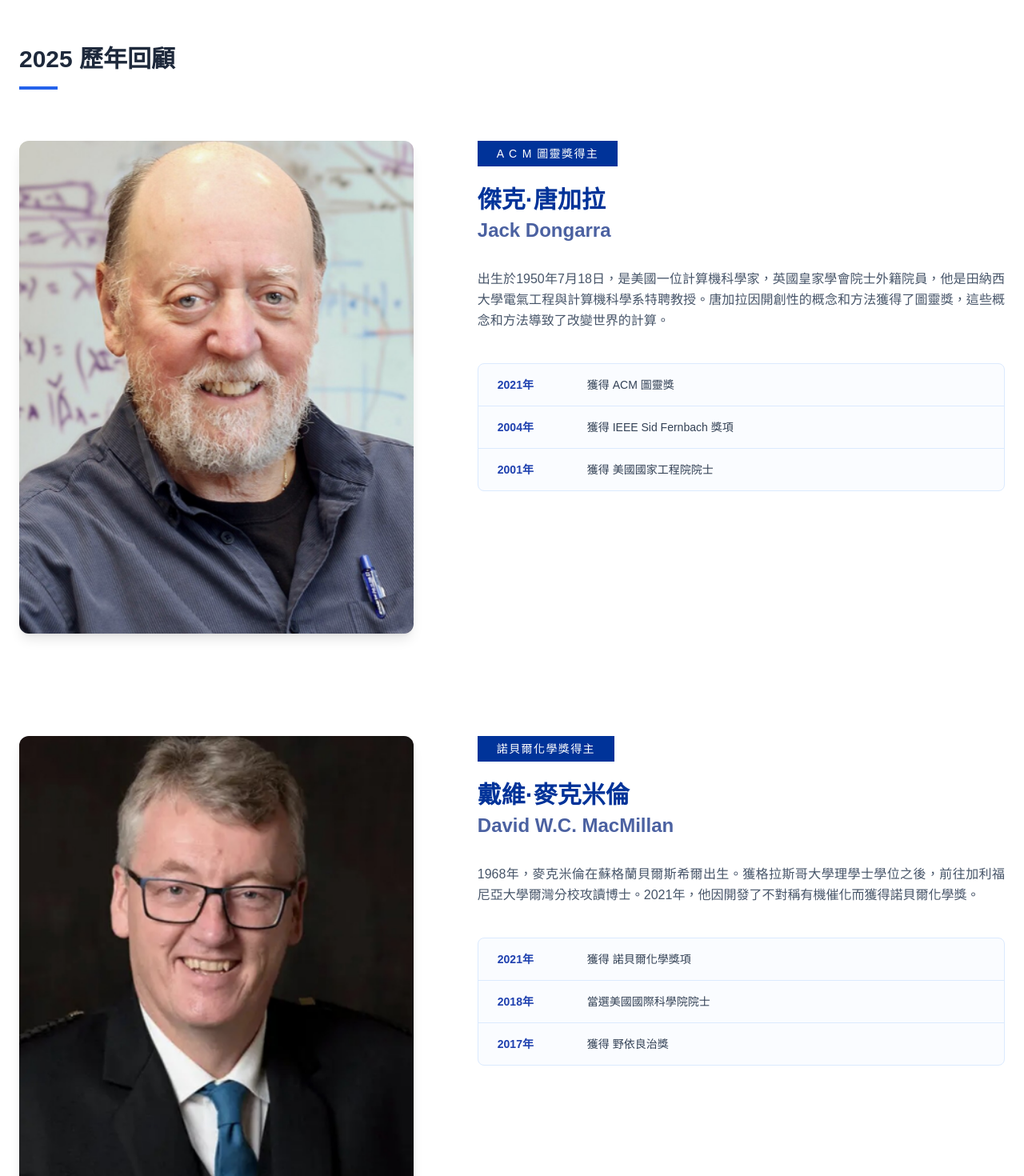
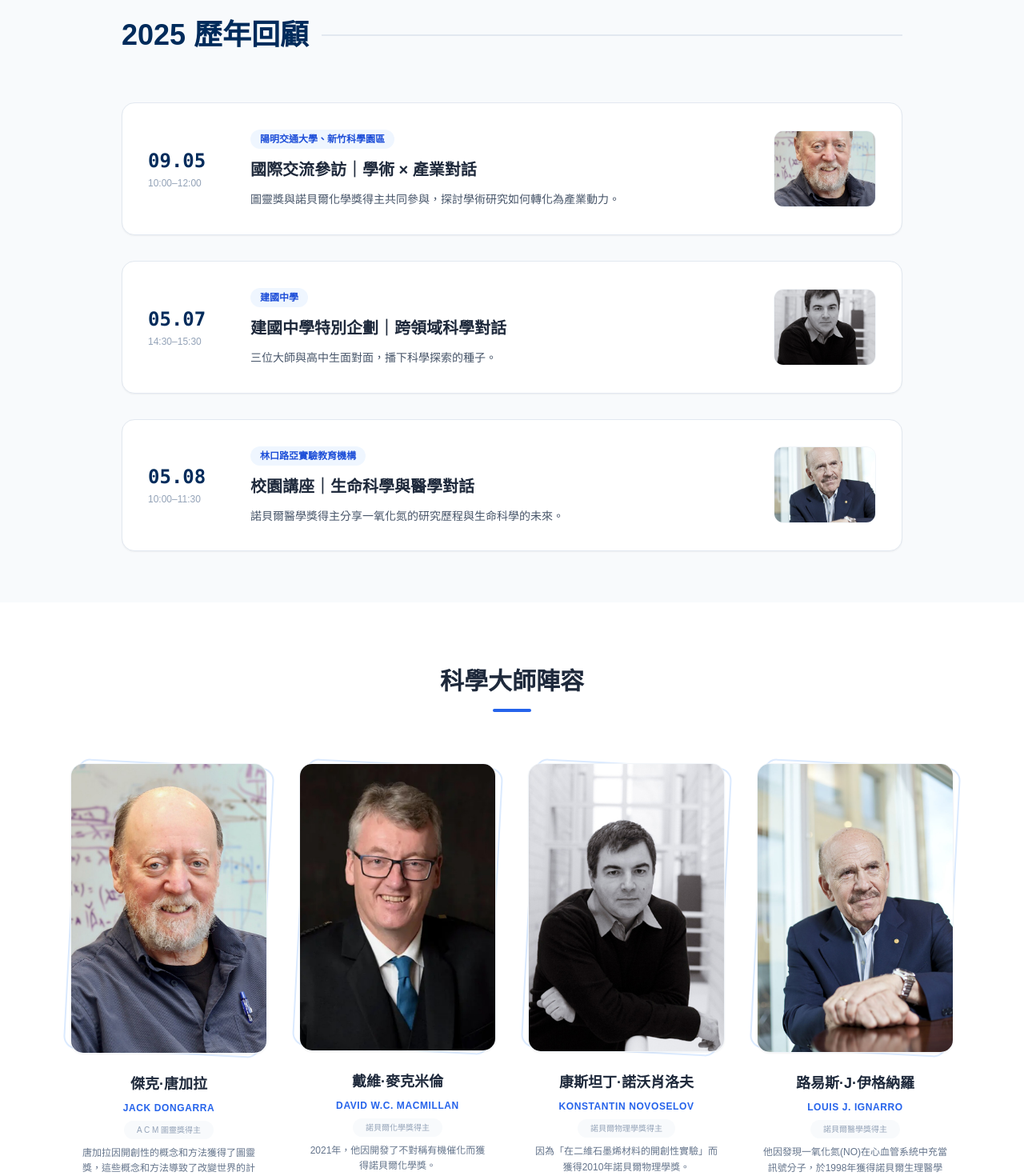
Before and after one commit to sky940714/nsic-website, a React (Vite) app: page /review-2025 in a window 1280 px wide. Shown: the part 120-1590 px from the top of the page at 80% size. Built offline with nearby package versions, Linux system fonts and the light colour scheme.

Commit message:
更新回顧

```diff
--- /dev/null
+++ b/src/components/DialogueArchive.tsx
@@ -0,0 +1,107 @@
+import { useState } from 'react';
+import jackImg from '../assets/jack-dongarra.jpg';
+import konImg from '../assets/konstantin-novoselov.jpg';
+import louisImg from '../assets/louis-ignarro.jpg';
+
+
+const archiveData = [
+  {
+    id: 1,
+    date: "09.05",
+    time: "10:00–12:00",
+    title: "國際交流參訪｜學術 × 產業對話",
+    location: "陽明交通大學、新竹科學園區",
+    speakers: ["傑克·唐加拉", "戴維·麥克米倫"],
+    displayImage: jackImg,
+    description: "圖靈獎與諾貝爾化學獎得主共同參與，探討學術研究如何轉化為產業動力。",
+    details: "本次參訪深入探討了高效能運算與有機催化在半導體製程中的應用，大師們與園區工程師針對未來技術轉型進行了深度對話。"
+  },
+  {
+    id: 2,
+    date: "05.07",
+    time: "14:30–15:30",
+    title: "建國中學特別企劃｜跨領域科學對話",
+    location: "建國中學",
+    speakers: ["傑克·唐加拉", "康斯坦丁·諾沃肖洛夫", "路易斯·J·伊格納羅"],
+    displayImage: konImg,
+    description: "三位大師與高中生面對面，播下科學探索的種子。",
+    details: "三位大師分享了各自在物理、化學與醫學領域的挫折與突破，鼓勵青年學子不應侷限於課本知識，而要具備跨領域的思辨能力。"
+  },
+  {
+    id: 3,
+    date: "05.08",
+    time: "10:00–11:30",
+    title: "校園講座｜生命科學與醫學對話",
+    location: "林口路亞實驗教育機構",
+    speakers: ["路易斯·J·伊格納羅"],
+    displayImage: louisImg,
+    description: "諾貝爾醫學獎得主分享一氧化氮的研究歷程與生命科學的未來。",
+    details: "Ignarro 教授詳細講解了一氧化氮作為訊號分子的發現過程，並與師生討論了基礎科學研究在日常預防醫學中的關鍵角色。"
+  }
+];
+
+export default function DialogueArchive() {
+  const [expandedId, setExpandedId] = useState<number | null>(null);
+
+  return (
+    <div className="bg-slate-50 py-16"> {/* 底色改為淺灰 */}
+      <div className="max-w-5xl mx-auto px-6">
+
+        <div className="flex items-center gap-4 mb-16">
+          <h2 className="text-4xl font-bold text-[#002B5B]">2025 歷年回顧</h2> {/* 主標保留藍色 */}
+          <div className="h-[2px] flex-grow bg-slate-200"></div>
+        </div>
+
+        <div className="space-y-8">
+          {archiveData.map((item) => (
+            <div
+              key={item.id}
+              onClick={() => setExpandedId(expandedId === item.id ? null : item.id)}
+              className="bg-white rounded-2xl border border-slate-200 shadow-sm hover:shadow-md transition-all cursor-pointer overflow-hidden group"
+            >
+              <div className="flex flex-col md:flex-row p-6 md:p-8 gap-8 items-center">
+
+                {/* 左側日期：改為深灰文字 */}
+                <div className="w-full md:w-24 shrink-0 text-center md:text-left">
+                  <div className="text-[#002B5B] font-mono font-bold text-2xl">{item.date}</div>
+                  <div className="text-slate-400 text-xs mt-1">{item.time}</div>
+                </div>
+
+                {/* 文字內容：改為深灰/黑色 */}
+                <div className="flex-grow space-y-3">
+                  <div className="inline-block px-3 py-1 bg-blue-50 text-blue-700 text-xs rounded-full font-semibold">
+                    {item.location}
+                  </div>
+                  <h3 className="text-xl font-bold text-slate-800 group-hover:text-blue-700 transition-colors">
+                    {item.title}
+                  </h3>
+                  <p className="text-slate-600 text-sm leading-relaxed">
+                    {item.description}
+                  </p>
+                </div>
+
+                {/* 右側照片：縮小尺寸並保持精緻 */}
+                <div className="w-32 h-24 shrink-0 rounded-xl overflow-hidden border border-slate-100 shadow-inner">
+                  <img src={item.displayImage} alt="" className="w-full h-full object-cover grayscale-[20%] group-hover:grayscale-0 transition-all" />
+                </div>
+              </div>
+
+              {/* 點擊後展開的詳細內容 */}
+              {expandedId === item.id && (
+                <div className="px-8 pb-8 pt-2 border-t border-slate-50 bg-slate-50/50 animate-in fade-in slide-in-from-top-2">
+                  <h4 className="font-bold text-slate-700 mb-2">對話深度摘要：</h4>
+                  <p className="text-slate-600 text-sm leading-relaxed">{item.details}</p>
+                  <div className="mt-4 flex gap-2">
+                    {item.speakers.map(s => (
+                      <span key={s} className="text-[10px] bg-white px-2 py-1 rounded border border-slate-200 text-slate-500">#{s}</span>
+                    ))}
+                  </div>
+                </div>
+              )}
+            </div>
+          ))}
+        </div>
+      </div>
+    </div>
+  );
+}
--- a/src/components/LaureatesSection.tsx
+++ b/src/components/LaureatesSection.tsx
@@ -1,12 +1,10 @@
-// 定義資料型別，讓 TypeScript 保護我們
 interface Laureate {
   id: number;
   nameCH: string;
   nameEN: string;
   title: string;
+  image: string;
   bio: string;
-  awards: { year: string; detail: string }[];
-  image: string;
 }
 
 interface Props {
@@ -14,41 +12,41 @@ interface Props {
   laureates: Laureate[];
 }
 
-export default function LaureatesSection({ pageTitle, laureates }: Props) {
+export default function LaureatesSection({ laureates }: Props) {
   return (
-    <section className="py-24 bg-white">
-      <div className="max-w-7xl mx-auto px-4 sm:px-6">
-        <div className="mb-16">
-          <h2 className="text-3xl font-bold text-slate-800">{pageTitle}</h2>
-          <div className="w-12 h-1 bg-blue-600 mt-4"></div>
+    <section className="py-20 bg-white">
+      <div className="max-w-6xl mx-auto px-6">
+        <div className="text-center mb-16">
+          <h2 className="text-3xl font-bold text-slate-800">科學大師陣容</h2>
+          <div className="w-12 h-1 bg-blue-600 mx-auto mt-4 rounded-full"></div>
         </div>
 
-        <div className="space-y-32">
+        {/* 橫向並排網格 */}
+        <div className="grid grid-cols-1 sm:grid-cols-2 lg:grid-cols-4 gap-10">
           {laureates.map((person) => (
-            <div key={person.id} className="flex flex-col md:flex-row gap-12 lg:gap-20 items-start">
-              <div className="w-full md:w-2/5 shrink-0">
-                <div className="relative group">
-                  <div className="absolute -inset-4 bg-slate-100 rounded-2xl -z-10"></div>
-                  <img src={person.image} alt={person.nameCH} className="w-full aspect-[4/5] object-cover rounded-xl shadow-lg grayscale-[10%] group-hover:grayscale-0 transition-all duration-500" />
+            <div key={person.id} className="text-center group">
+              {/* 圓角正方形照片，縮小尺寸 */}
+              <div className="relative w-70 h-90 mx-auto mb-6">
+                <div className="absolute inset-0 border-2 border-blue-100 rounded-2xl rotate-3 group-hover:rotate-0 transition-transform"></div>
+                <div className="relative w-full h-full rounded-2xl overflow-hidden border border-slate-100 shadow-sm">
+                  <img
+                    src={person.image}
+                    alt={person.nameCH}
+                    className="w-full h-full object-cover group-hover:scale-110 transition-transform duration-500"
+                  />
                 </div>
               </div>
-              <div className="w-full md:w-3/5">
-                <div className="bg-[#003399] text-white inline-block px-6 py-1.5 text-sm tracking-widest mb-6">{person.title}</div>
-                <h3 className="text-3xl font-bold text-[#003399] mb-1">{person.nameCH}</h3>
-                <p className="text-2xl font-bold text-blue-900/80 mb-8">{person.nameEN}</p>
-                <p className="text-slate-600 leading-relaxed text-justify mb-10">{person.bio}</p>
-                <div className="border border-blue-100 rounded-lg overflow-hidden bg-blue-50/30">
-                  <table className="w-full text-sm text-left">
-                    <tbody>
-                      {person.awards.map((award, idx) => (
-                        <tr key={idx} className="border-b border-blue-100 last:border-0">
-                          <td className="px-6 py-4 font-bold text-blue-800 w-28">{award.year}</td>
-                          <td className="px-6 py-4 text-slate-700">{award.detail}</td>
-                        </tr>
-                      ))}
-                    </tbody>
-                  </table>
-                </div>
+
+              <div className="space-y-2">
+                <h3 className="text-lg font-bold text-slate-800">{person.nameCH}</h3>
+                <p className="text-xs font-semibold text-blue-600 uppercase tracking-wider">{person.nameEN}</p>
+                <p className="text-[10px] text-slate-400 font-medium px-4 py-1 bg-slate-50 inline-block rounded-full">
+                  {person.title}
+                </p>
+                {/* 介紹放在下方，字體縮小 */}
+                <p className="text-xs text-slate-500 leading-relaxed mt-4 px-2 line-clamp-3 group-hover:line-clamp-none transition-all">
+                  {person.bio}
+                </p>
               </div>
             </div>
           ))}
--- a/src/components/PresidentSection.tsx
+++ b/src/components/PresidentSection.tsx
@@ -15,7 +15,7 @@ export default function PresidentSection() {
                             </div>
 
                             <div className="space-y-6">
-                                <p className="text-2xl lg:text-3xl font-medium text-slate-700 leading-tight">
+                                <p className="text-2xl lg:text-3xl font-medium text-slate-600 leading-tight">
                                     諾科獎的起點，是一個很單純的想法
                                 </p>
                                 <p className="text-xl lg:text-2xl text-slate-600 leading-snug">
--- a/src/pages/Guests.tsx
+++ b/src/pages/Guests.tsx
@@ -26,7 +26,7 @@ export default function Guests() {
   return (
     <div className="pt-20 min-h-screen bg-white">
       {/* 3. 呼叫通用積木，傳入「主要貴賓」標題與今年的資料 */}
-      <LaureatesSection pageTitle="主要貴賓" laureates={currentGuests} />
+      <LaureatesSection pageTitle="本年度邀請科學家" laureates={currentGuests} />
     </div>
   );
 }
--- a/src/pages/Review2025.tsx
+++ b/src/pages/Review2025.tsx
@@ -1,6 +1,7 @@
+import DialogueArchive from '../components/DialogueArchive';
 import LaureatesSection from '../components/LaureatesSection';
 
-// 匯入圖片 (請確保 assets 資料夾中有這些檔案)
+// 匯入大師圖片
 import jackImg from '../assets/jack-dongarra.jpg';
 import davidImg from '../assets/david-macmillan.jpg';
 import konImg from '../assets/konstantin-novoselov.jpg';
@@ -13,10 +14,9 @@ const data2025 = [
     nameEN: "Jack Dongarra",
     title: "A C M 圖靈獎得主",
     image: jackImg,
-    bio: "出生於1950年7月18日，是美國一位計算機科學家，英國皇家學會院士外籍院員，他是田納西大學電氣工程與計算機科學系特聘教授。唐加拉因開創性的概念和方法獲得了圖靈獎，這些概念和方法導致了改變世界的計算。",
+    bio: "唐加拉因開創性的概念和方法獲得了圖靈獎，這些概念和方法導致了改變世界的計算。",
     awards: [
       { year: "2021年", detail: "獲得 ACM 圖靈獎" },
-      { year: "2004年", detail: "獲得 IEEE Sid Fernbach 獎項" },
       { year: "2001年", detail: "獲得 美國國家工程院院士" },
     ],
   },
@@ -26,10 +26,9 @@ const data2025 = [
     nameEN: "David W.C. MacMillan",
     title: "諾貝爾化學獎得主",
     image: davidImg,
-    bio: "1968年，麥克米倫在蘇格蘭貝爾斯希爾出生。獲格拉斯哥大學理學士學位之後，前往加利福尼亞大學爾灣分校攻讀博士。2021年，他因開發了不對稱有機催化而獲得諾貝爾化學獎。",
+    bio: "2021年，他因開發了不對稱有機催化而獲得諾貝爾化學獎。",
     awards: [
       { year: "2021年", detail: "獲得 諾貝爾化學獎項" },
-      { year: "2018年", detail: "當選美國國際科學院院士" },
       { year: "2017年", detail: "獲得 野依良治獎" },
     ],
   },
@@ -39,10 +38,8 @@ const data2025 = [
     nameEN: "Konstantin Novoselov",
     title: "諾貝爾物理學獎得主",
     image: konImg,
-    bio: "出生於1974年8月23日，擁有俄羅斯、英國雙重國籍的物理學家。因為「在二維石墨烯材料的開創性實驗」而與其導師安德烈·海姆一同獲得2010年諾貝爾物理學獎。",
+    bio: "因為「在二維石墨烯材料的開創性實驗」而獲得2010年諾貝爾物理學獎。",
     awards: [
-      { year: "2023年", detail: "獲得 中國科學院 外籍院士" },
-      { year: "2012年", detail: "獲得 英國下級勳位爵士勳章" },
       { year: "2010年", detail: "獲得 諾貝爾物理學獎" },
     ],
   },
@@ -52,20 +49,23 @@ const data2025 = [
     nameEN: "Louis J. Ignarro",
     title: "諾貝爾醫學獎得主",
     image: louisImg,
-    bio: "1941年5月31日出生於美國紐約，是一位美國藥理學家。他因發現一氧化氮(NO)在心血管系統中充當訊號分子，於1998年獲得諾貝爾生理醫學獎。",
+    bio: "他因發現一氧化氮(NO)在心血管系統中充當訊號分子，於1998年獲得諾貝爾生理醫學獎。",
     awards: [
       { year: "1998年", detail: "獲得 諾貝爾生理/醫學獎項" },
-      { year: "1966年", detail: "獲得 明尼蘇達大學藥理學博士學位" },
-      { year: "1962年", detail: "獲得 哥倫比亞大學藥學學士學位" },
     ],
   }
 ];
 
 export default function Review2025() {
   return (
-    <div className="pt-20 min-h-screen bg-white">
-      {/* 使用通用積木，並傳入專屬資料 */}
-      <LaureatesSection pageTitle="2025 歷年回顧" laureates={data2025} />
+    <div className="pt-20 min-h-screen bg-[#002B5B]">
+      {/* 1. 歷年對話事件紀錄 (深藍背景) */}
+      <DialogueArchive />
+
+      {/* 2. 參與大師介紹 (白色背景) */}
+      <div className="bg-white border-t border-white/10">
+        <LaureatesSection pageTitle="2025 參與科學大師" laureates={data2025} />
+      </div>
     </div>
   );
 }
```
